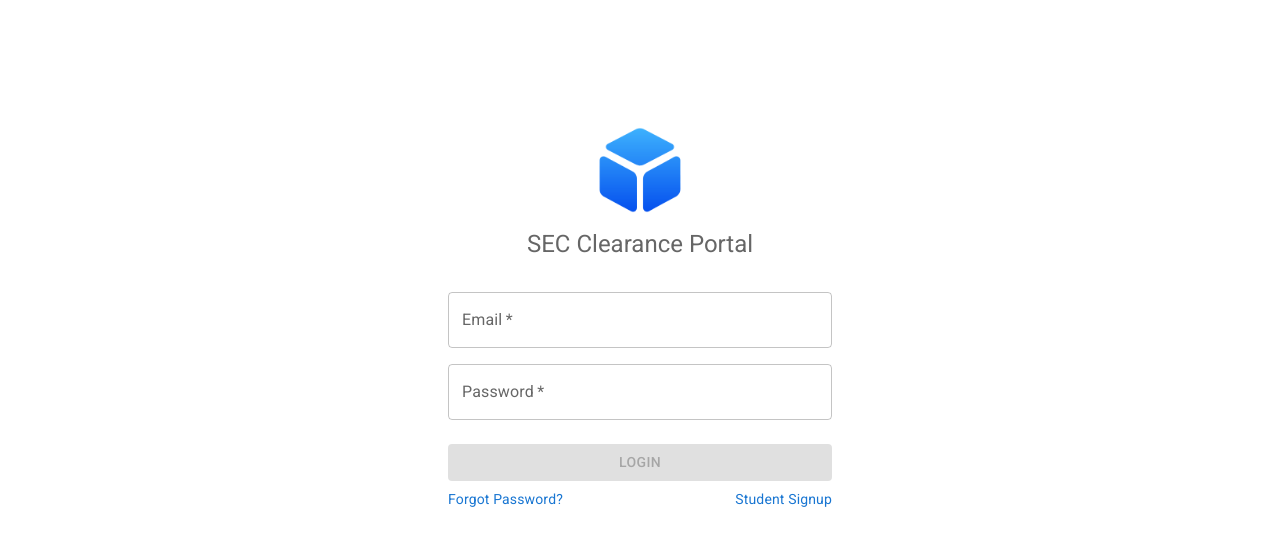
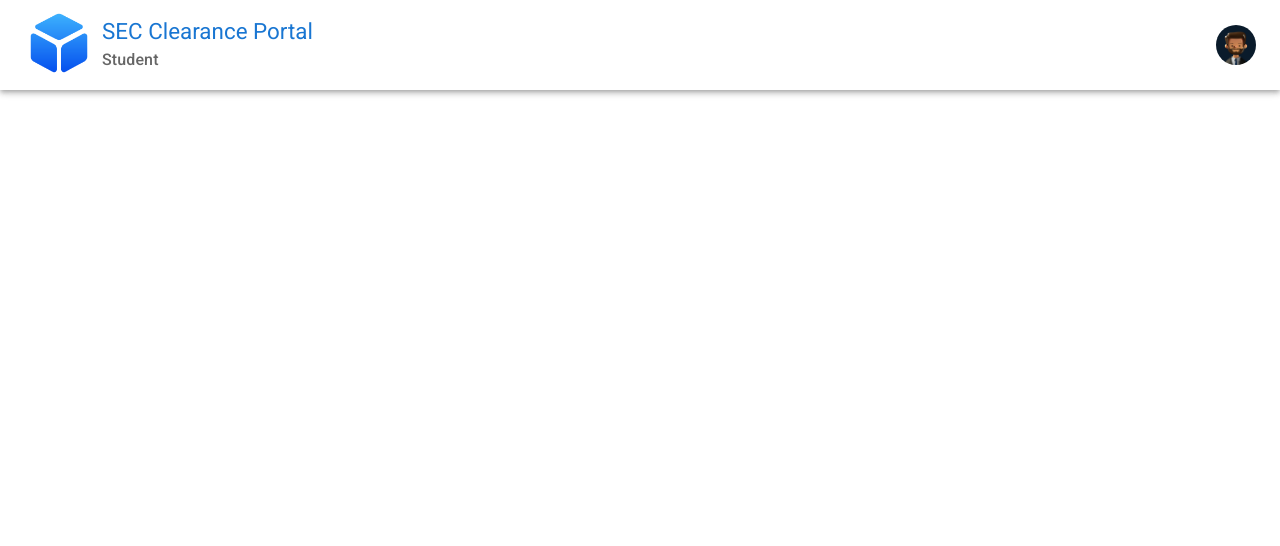
Before and after one commit to rnium/clearance_admin_frontend, a React (Create React App) app: page / in a window 1280 px wide. Shown: the top 546 px of the page. Built offline with nearby package versions, Linux system fonts and the light colour scheme.

Commit message:
student home

```diff
--- a/src/Main.jsx
+++ b/src/Main.jsx
@@ -1,5 +1,6 @@
 import { useEffect } from 'react';
 import Homepage from './pages_admin/Homepage';
+import StudentHome from './pages_student.jsx/StudentHome';
 import MainAuth from './pages_auth/MainAuth';
 import Loading from './components/organisms/Loading'
 import axios from 'axios';
@@ -41,7 +42,7 @@ const Main = () => {
   } else {
     return (
       <div>
-        <Homepage />
+        <StudentHome />
       </div>
     )
   }
--- /dev/null
+++ b/src/components/molecules/NavbarStudent.jsx
@@ -0,0 +1,92 @@
+import * as React from 'react';
+import AppBar from '@mui/material/AppBar';
+import Box from '@mui/material/Box';
+import Toolbar from '@mui/material/Toolbar';
+import IconButton from '@mui/material/IconButton';
+import Typography from '@mui/material/Typography';
+import Menu from '@mui/material/Menu';
+import MenuIcon from '@mui/icons-material/Menu';
+import Container from '@mui/material/Container';
+import Avatar from '@mui/material/Avatar';
+import Button from '@mui/material/Button';
+import Tooltip from '@mui/material/Tooltip';
+import MenuItem from '@mui/material/MenuItem';
+import AdbIcon from '@mui/icons-material/Adb';
+import {
+    Stack
+} from '@mui/material'
+
+const pages = ['Products', 'Pricing', 'Blog'];
+const settings = ['Account', 'Logout'];
+
+function NavbarStudent() {
+    const [anchorElNav, setAnchorElNav] = React.useState(null);
+    const [anchorElUser, setAnchorElUser] = React.useState(null);
+
+    const handleOpenNavMenu = (event) => {
+        setAnchorElNav(event.currentTarget);
+    };
+    const handleOpenUserMenu = (event) => {
+        setAnchorElUser(event.currentTarget);
+    };
+
+    const handleCloseNavMenu = () => {
+        setAnchorElNav(null);
+    };
+
+    const handleCloseUserMenu = () => {
+        setAnchorElUser(null);
+    };
+
+    return (
+        <AppBar position="static" color='transparent'>
+            <Container maxWidth="xl">
+                <Toolbar color="light" sx={{ py: 1 }} disableGutters>
+                    <Box flexGrow={1} sx={{ display: 'flex' }} alignItems="center">
+                        <Box sx={{display: {xs: 'none', md: 'block'}}}>
+                            <img src="/static/images/cube(1).png" width="70px" alt="" />
+                        </Box>
+                        <Box sx={{display: {xs: 'block', md: 'none'}}}>
+                            <img src="/static/images/cube(1).png" width="50px" alt="" />
+                        </Box>
+                        <Stack sx={{ ml: 1 }}>
+                            <Typography color="primary" variant='h5' sx={{fontSize: {xs: '1rem', md: '1.4rem'}}} component="span">SEC Clearance Portal</Typography>
+                            <Typography color="text.secondary" variant='h6' sx={{fontSize: {xs: '0.8rem', md: '1rem'}}}>Student</Typography>
+                        </Stack>
+                    </Box>
+
+                    <Box sx={{ flexGrow: 0 }}>
+                        <Tooltip title="Open options">
+                            <IconButton onClick={handleOpenUserMenu} sx={{ p: 0 }}>
+                                <Avatar alt="UserName" src="/static/images/admin_avatar.jpg" />
+                            </IconButton>
+                        </Tooltip>
+                        <Menu
+                            sx={{ mt: '45px' }}
+                            id="menu-appbar"
+                            anchorEl={anchorElUser}
+                            anchorOrigin={{
+                                vertical: 'top',
+                                horizontal: 'right',
+                            }}
+                            keepMounted
+                            transformOrigin={{
+                                vertical: 'top',
+                                horizontal: 'right',
+                            }}
+                            open={Boolean(anchorElUser)}
+                            onClose={handleCloseUserMenu}
+                        >
+                            {settings.map((setting) => (
+                                <MenuItem key={setting} onClick={handleCloseUserMenu}>
+                                    <Typography textAlign="center">{setting}</Typography>
+                                </MenuItem>
+                            ))}
+                        </Menu>
+                    </Box>
+                </Toolbar>
+            </Container>
+        </AppBar>
+    );
+}
+export default NavbarStudent;
--- /dev/null
+++ b/src/pages_student.jsx/StudentHome.jsx
@@ -0,0 +1,15 @@
+import React from 'react';
+import NavbarStudent from '../components/molecules/NavbarStudent';
+import {
+  Container
+} from '@mui/material'
+
+const StudentHome = () => {
+  return (
+    <div>
+        <NavbarStudent />
+    </div>
+  )
+}
+
+export default StudentHome
--- a/src/redux/accountReducer.js
+++ b/src/redux/accountReducer.js
@@ -2,7 +2,7 @@ import { createSlice } from '@reduxjs/toolkit'
 
 const initialState = {
     userinfo: {
-        is_authenticated: false,
+        is_authenticated: true,
         username: 'rony',
         user_fullname: 'Md. Saiful Islam',
         account_type: 'principal',
```
